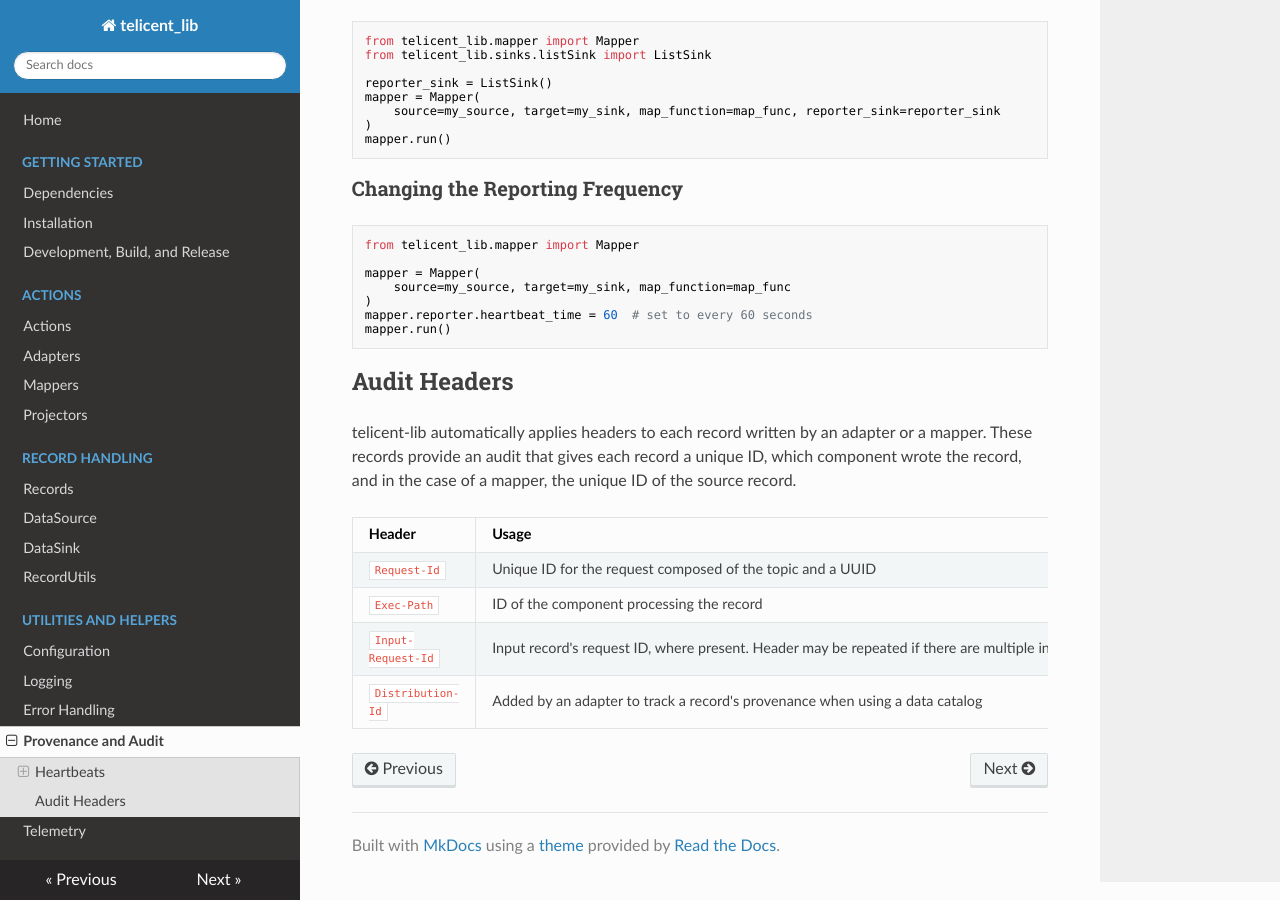
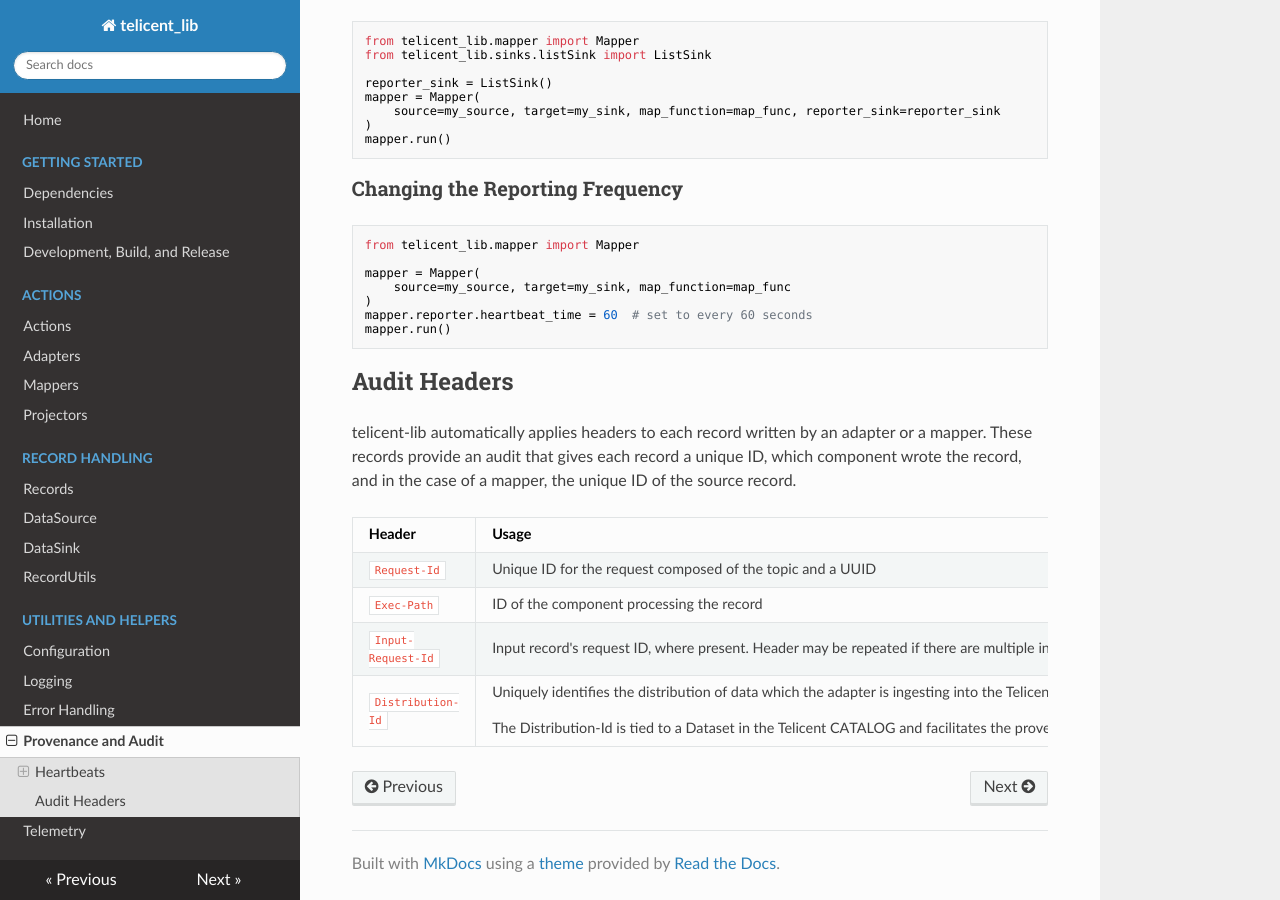
Before and after one commit to telicent-oss/telicent-lib, an MkDocs documentation site: the page built from docs/provenance.md, in a window 1280 px wide and 900 px high, scrolled down 1538 px. Built offline with MkDocs 1.6.1, drawn with Linux system fonts in a browser that asks for light colours; nearby versions of some CDN libraries.

Commit message:
Updated distribution-id description

```diff
--- a/docs/provenance.md
+++ b/docs/provenance.md
@@ -85,9 +85,9 @@ mapper.run()
 telicent-lib automatically applies headers to each record written by an adapter or a mapper. These records provide an audit that gives
 each record a unique ID, which component wrote the record, and in the case of a mapper, the unique ID of the source record.
 
-| Header             | Usage                                                                                                                            |
-|--------------------|----------------------------------------------------------------------------------------------------------------------------------|
-| `Request-Id`       | Unique ID for the request composed of the topic and a UUID                                                                       |
-| `Exec-Path`        | ID of the component processing the record                                                                                        |
-| `Input-Request-Id` | Input record's request ID, where present. Header may be repeated if there are multiple input requests, e.g. when merging records |
-| `Distribution-Id`  | Added by an adapter to track a record's provenance when using a data catalog                                                     |
+| Header             | Usage                                                                                                                                                                                                                                                                               |
+|--------------------|-------------------------------------------------------------------------------------------------------------------------------------------------------------------------------------------------------------------------------------------------------------------------------------|
+| `Request-Id`       | Unique ID for the request composed of the topic and a UUID                                                                                                                                                                                                                          |
+| `Exec-Path`        | ID of the component processing the record                                                                                                                                                                                                                                           |
+| `Input-Request-Id` | Input record's request ID, where present. Header may be repeated if there are multiple input requests, e.g. when merging records                                                                                                                                                    |
+| `Distribution-Id`  | Uniquely identifies the distribution of data which the adapter is ingesting into the Telicent CORE platform.<br><br> The Distribution-Id is tied to a Dataset in the Telicent CATALOG and facilitates the provenance and lineage tracking of data which has come into the platform. |
```
